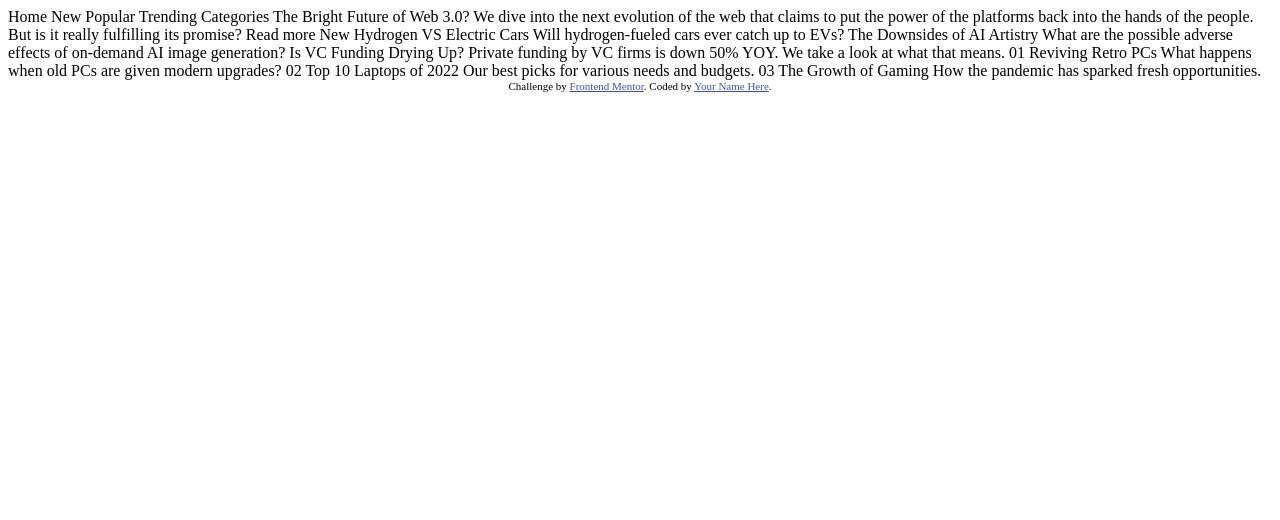
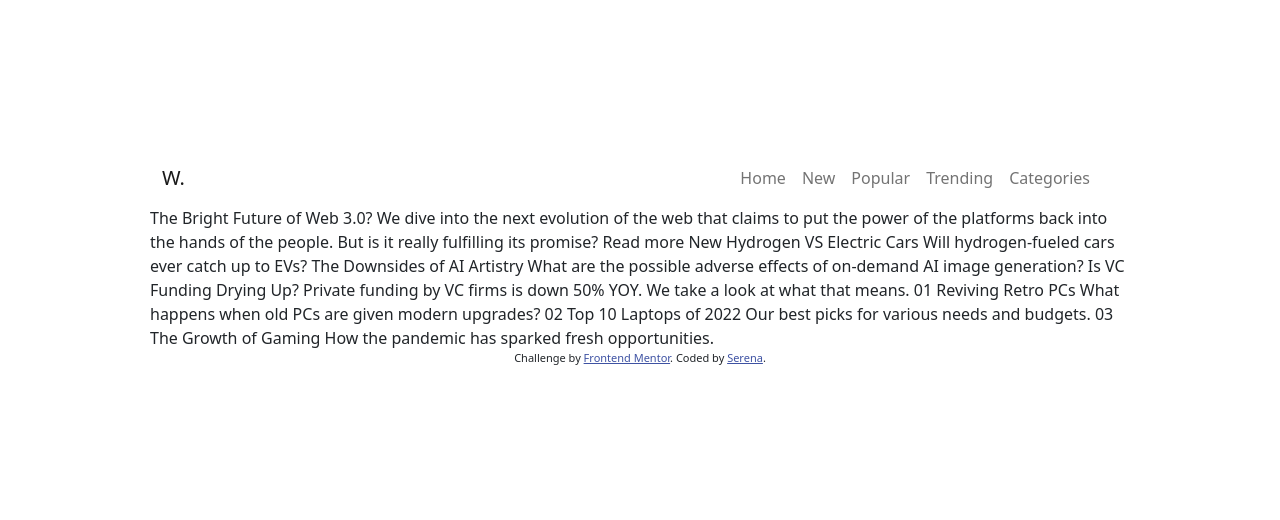
Before and after one commit to pixelRena/News-Homepage, a plain HTML site: page index.html in a window 1280 px wide. Drawn offline with nearby package versions, Linux system fonts and the light colour scheme.

Commit message:
create navbar

```diff
--- a/index.html
+++ b/index.html
@@ -3,24 +3,32 @@
 <head>
   <meta charset="UTF-8">
   <meta name="viewport" content="width=device-width, initial-scale=1.0"> <!-- displays site properly based on user's device -->
-
+  <link href="https://cdn.jsdelivr.net/npm/bootstrap@5.0.2/dist/css/bootstrap.min.css" rel="stylesheet" integrity="sha384-EVSTQN3/azprG1Anm3QDgpJLIm9Nao0Yz1ztcQTwFspd3yD65VohhpuuCOmLASjC" crossorigin="anonymous">
   <link rel="icon" type="image/png" sizes="32x32" href="./images/favicon-32x32.png">
 
   <title>Frontend Mentor | News homepage</title>
 
-  <!-- Feel free to remove these styles or customise in your own stylesheet 👍 -->
   <style>
+    body { padding: 150px; }
     .attribution { font-size: 11px; text-align: center; }
     .attribution a { color: hsl(228, 45%, 44%); }
   </style>
 </head>
 <body>
-
-  Home
-  New
-  Popular
-  Trending
-  Categories
+  <nav class="navbar navbar-expand-lg navbar-light">
+    <div class="container-fluid">
+      <span class="navbar-brand mb-0 text-uppercase h1">w.</span>
+    </div>
+    <div class="collapse navbar-collapse" id="navbarNav">
+      <ul class="navbar-nav ms-auto">
+        <li class="nav-item"><a href="#" class="nav-link">Home</a></li>
+        <li class="nav-item"><a href="#" class="nav-link">New</a></li>
+        <li class="nav-item"><a href="#" class="nav-link">Popular</a></li>
+        <li class="nav-item"><a href="#" class="nav-link">Trending</a></li>
+        <li class="nav-item"><a href="#" class="nav-link">Categories</a></li>
+      <ul>
+    </div>
+  </nav>
 
   The Bright Future of Web 3.0?
 
@@ -54,7 +62,8 @@
 
   <div class="attribution">
     Challenge by <a href="https://www.frontendmentor.io?ref=challenge" target="_blank">Frontend Mentor</a>.
-    Coded by <a href="#">Your Name Here</a>.
+    Coded by <a href="https://github.com/pixelRena">Serena</a>.
   </div>
+  <script src="https://cdn.jsdelivr.net/npm/bootstrap@5.0.2/dist/js/bootstrap.bundle.min.js" integrity="sha384-MrcW6ZMFYlzcLA8Nl+NtUVF0sA7MsXsP1UyJoMp4YLEuNSfAP+JcXn/tWtIaxVXM" crossorigin="anonymous"></script>
 </body>
 </html>
```
